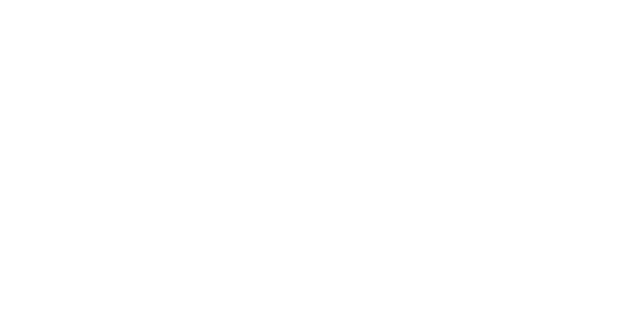
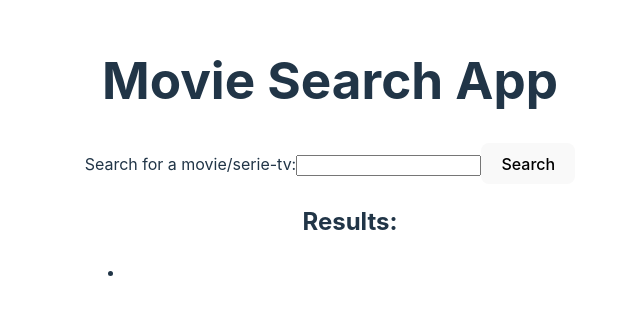
Before and after one commit to MichelepioBombai/repo-vite-boolflix, a Vue app: page / in a window 1280 px wide. Shown: the part 239-554 px from the top of the page, without its empty margins (310-950 px from the left). Built offline with nearby package versions, Linux system fonts and the light colour scheme.

Commit message:
add milestone 1

```diff
--- a/src/App.vue
+++ b/src/App.vue
@@ -1,9 +1,15 @@
-<script setup>
-import HelloWorld from "./components/HelloWorld.vue";
+<script>
+import AppMain from "./components/AppMain.vue";
+import AppHeader from "./components/AppHeader.vue";
+
+export default {
+  components: { AppMain, AppHeader },
+};
 </script>
 
 <template>
-  <HelloWorld />
+  <AppHeader />
+  <AppMain />
 </template>
 
 <style scoped></style>
--- /dev/null
+++ b/src/components/AppHeader.vue
@@ -0,0 +1,38 @@
+<script>
+import axios from "axios";
+
+export default {
+  data() {
+    return {
+      movies: [],
+      searchQuery: "",
+    };
+  },
+
+  methods: {
+    searchMovies() {
+      axios
+        .get("https://api.themoviedb.org/3/search/movie", {
+          params: {
+            api_key: "59e2418b4425b86d44b365d940853ff8",
+            query: this.searchQuery,
+          },
+        })
+        .then((response) => {
+          this.movies = response.data.results;
+        });
+    },
+  },
+};
+</script>
+
+!
+<template>
+  <h1>Movie Search App</h1>
+  <form @submit.prevent="searchMovies">
+    <label for="searchInput">Search for a movie/serie-tv:</label>
+    <input type="text" id="searchInput" v-model="searchQuery" />
+    <button type="submit">Search</button>
+  </form>
+</template>
+<style lang="scss" scoped></style>
--- /dev/null
+++ b/src/components/AppMain.vue
@@ -0,0 +1,33 @@
+<script>
+import MovieData from "./MovieData.vue";
+import TvSerieData from "./TvSerieData.vue";
+
+export default {
+  components: { MovieData, TvSerieData },
+  props: {
+    title: String,
+    OriginalTitle: String,
+    lang: String,
+    vote: String,
+  },
+};
+</script>
+!
+<template>
+  <ul>
+    <h2>Results:</h2>
+    <li>
+      <div class="infoMovies">
+        <h3>{{ title }}</h3>
+        <p>{{ OriginalTitle }}</p>
+        <p>{{ lang }}</p>
+        <p>{{ vote }}</p>
+      </div>
+    </li>
+  </ul>
+
+  <MovieData />
+  <TvSerieData />
+</template>
+
+<style></style>
--- /dev/null
+++ b/src/components/MovieData.vue
@@ -0,0 +1,20 @@
+<script>
+export default {};
+</script>
+
+<template>
+  <div>
+    <div>
+      <AppMain
+        v-for="movie in movies"
+        :key="movie.id"
+        :title="movie.title"
+        :OriginalTitle="movie.original_title"
+        :lang="movie.original_language"
+        :vote="movie.vote_average"
+      />
+    </div>
+  </div>
+</template>
+
+<style lang="scss" scoped></style>
--- /dev/null
+++ b/src/components/TvSerieData.vue
@@ -0,0 +1,8 @@
+!
+<template></template>
+
+<script>
+export default {};
+</script>
+
+<style></style>
```
